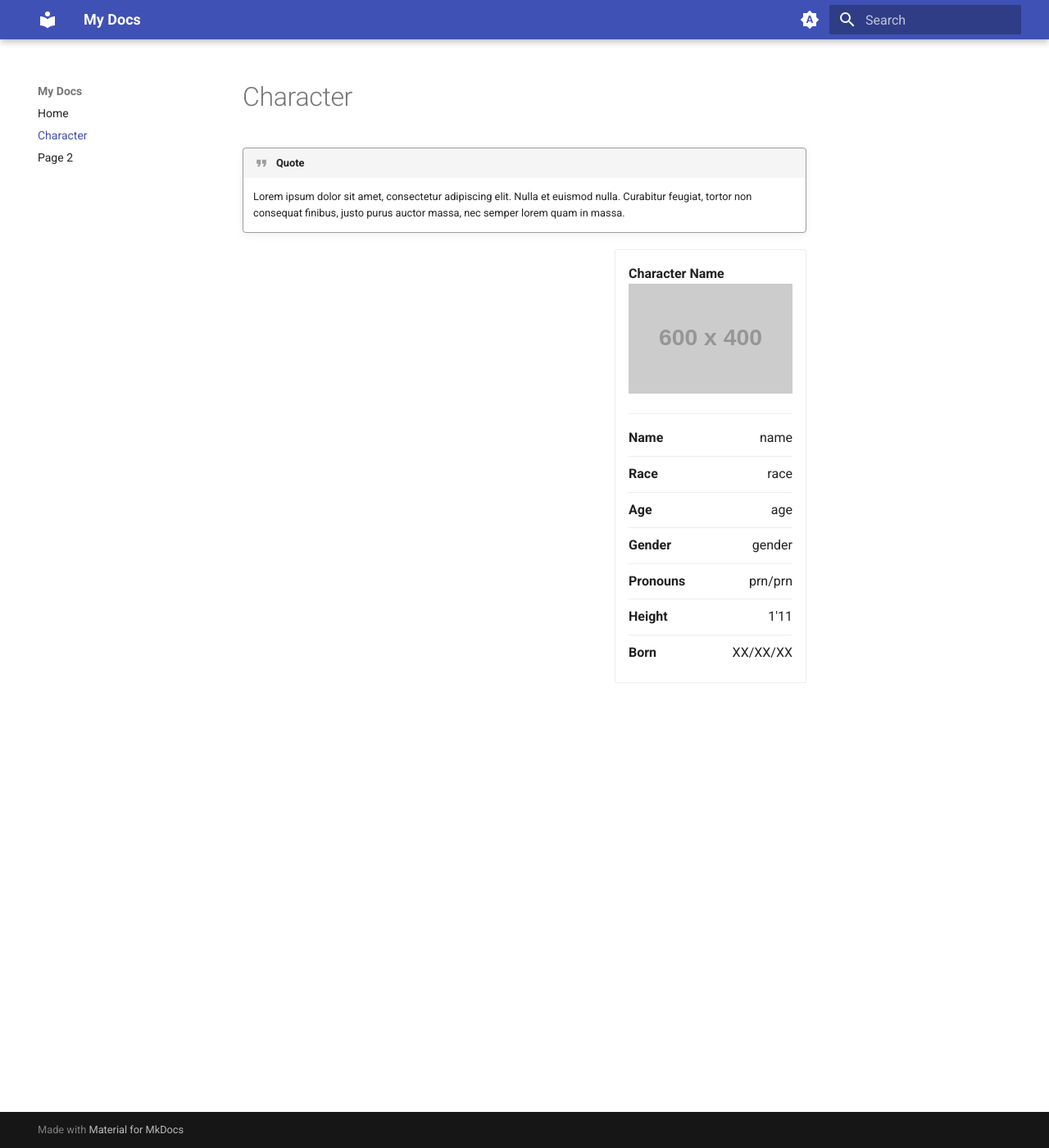
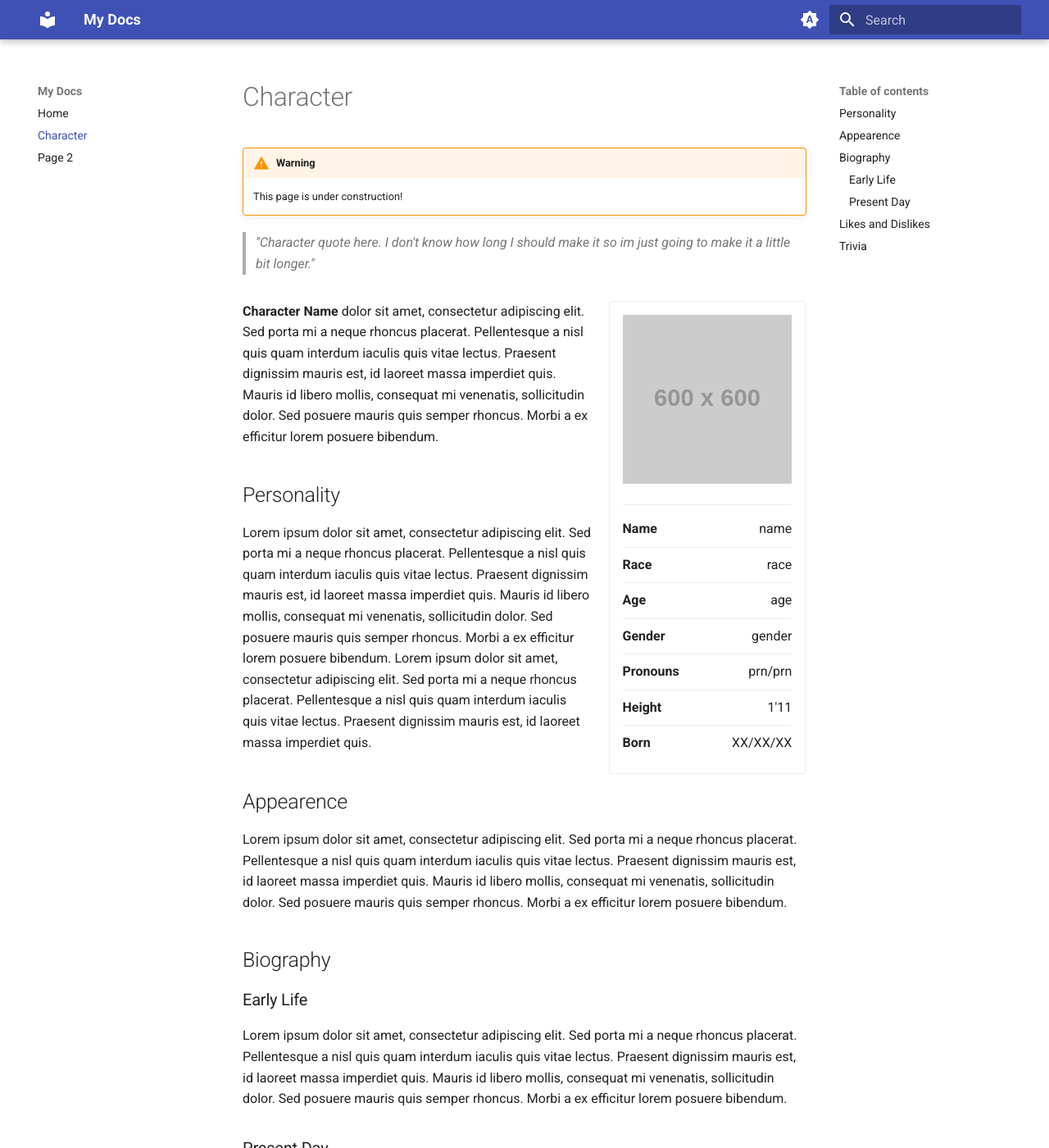
Before and after one commit to betapop/shiftpedia, an MkDocs documentation site: the page built from docs/character.md, in a window 1280 px wide and 1400 px high. Shown: the whole window at 82% size. Built offline with MkDocs 1.6.1 and Material for MkDocs 9.7.7, drawn with Linux system fonts in a browser that asks for light colours; some of the changed text lies outside the part shown.

Commit message:
still doing character stuff

```diff
--- a/docs/character.md
+++ b/docs/character.md
@@ -1,17 +1,54 @@
-!!! quote
+!!! warning
 
-    Lorem ipsum dolor sit amet, consectetur adipiscing elit. Nulla et euismod
-    nulla. Curabitur feugiat, tortor non consequat finibus, justo purus auctor
-    massa, nec semper lorem quam in massa.
+    This page is under construction!
 
-<div class="grid cards inline end" markdown>
+> *"Character quote here. I don't know how long I should make it so im just going to make it a little bit longer."*
+<style>
+    .chara-float {
+        float: left;
+    }
 
--   __Character Name__
-    ![Image title](https://dummyimage.com/600x400/eee/aaa)
+    .text-float {
+        width: 62%;
+        margin-right: 20px;
+    }
+
+    .infobox-float {
+        width: 35%;
+    }
+
+    @media (width <= 700px) {
+        .chara-float {
+            float: none;
+        }
+
+        .text-float {
+            width: 100%;
+            margin-right: 1px;
+        }
+
+        .infobox-float {
+            width: 100%;
+        }
+    }
+
+</style>
+
+<div class="chara-float text-float" markdown>
+**Character Name** dolor sit amet, consectetur adipiscing elit. Sed porta mi a neque rhoncus placerat. Pellentesque a nisl quis quam interdum iaculis quis vitae lectus. Praesent dignissim mauris est, id laoreet massa imperdiet quis. Mauris id libero mollis, consequat mi venenatis, sollicitudin dolor. Sed posuere mauris quis semper rhoncus. Morbi a ex efficitur lorem posuere bibendum.
+
+## Personality
+
+Lorem ipsum dolor sit amet, consectetur adipiscing elit. Sed porta mi a neque rhoncus placerat. Pellentesque a nisl quis quam interdum iaculis quis vitae lectus. Praesent dignissim mauris est, id laoreet massa imperdiet quis. Mauris id libero mollis, consequat mi venenatis, sollicitudin dolor. Sed posuere mauris quis semper rhoncus. Morbi a ex efficitur lorem posuere bibendum.
+Lorem ipsum dolor sit amet, consectetur adipiscing elit. Sed porta mi a neque rhoncus placerat. Pellentesque a nisl quis quam interdum iaculis quis vitae lectus. Praesent dignissim mauris est, id laoreet massa imperdiet quis.
+</div>
+<div class="grid cards chara-float infobox-float" markdown>
+
+-
+    ![Image title](https://dummyimage.com/600x600/eee/aaa)
 
     ---
 
-    <div markdown>
     <p style="text-align:left;">
     **Name**
     <span style="float:right;">
@@ -60,5 +97,45 @@
         XX/XX/XX
     </span>
     </p>
-    </div>
 </div>
+
+## Appearence
+
+Lorem ipsum dolor sit amet, consectetur adipiscing elit. Sed porta mi a neque rhoncus placerat. Pellentesque a nisl quis quam interdum iaculis quis vitae lectus. Praesent dignissim mauris est, id laoreet massa imperdiet quis. Mauris id libero mollis, consequat mi venenatis, sollicitudin dolor. Sed posuere mauris quis semper rhoncus. Morbi a ex efficitur lorem posuere bibendum.
+
+## Biography
+### Early Life
+
+Lorem ipsum dolor sit amet, consectetur adipiscing elit. Sed porta mi a neque rhoncus placerat. Pellentesque a nisl quis quam interdum iaculis quis vitae lectus. Praesent dignissim mauris est, id laoreet massa imperdiet quis. Mauris id libero mollis, consequat mi venenatis, sollicitudin dolor. Sed posuere mauris quis semper rhoncus. Morbi a ex efficitur lorem posuere bibendum.
+
+### Present Day
+
+Lorem ipsum dolor sit amet, consectetur adipiscing elit. Sed porta mi a neque rhoncus placerat. Pellentesque a nisl quis quam interdum iaculis quis vitae lectus. Praesent dignissim mauris est, id laoreet massa imperdiet quis. Mauris id libero mollis, consequat mi venenatis, sollicitudin dolor. Sed posuere mauris quis semper rhoncus. Morbi a ex efficitur lorem posuere bibendum.
+
+## Likes and Dislikes
+<div class="grid cards" markdown>
+
+-  __They like...__
+    <p>
+    * like here
+    * like here
+    * like here
+    * like here
+    * like here
+    </p>
+-  __They dislike...__
+    <p>
+    * dislike here
+    * dislike here
+    * dislike here
+    * dislike here
+    * dislike here
+    </p>
+
+</div>
+
+## Trivia
+* Put trivia here. Sit amet, consectetur adipiscing elit. Sed porta mi a neque rhoncus placerat. Pellentesque a nisl quis quam interdum iaculis quis vitae lectus.
+* Morbi a ex efficitur lorem posuere bibendum. In vulputate ex accumsan magna condimentum, vitae pretium diam consequat.
+* Class aptent taciti sociosqu ad litora torquent per conubia nostra, per inceptos himenaeos. Vestibulum ullamcorper, felis ac rutrum rhoncus, urna lorem malesuada ex, a faucibus urna nisl eu massa.
+* Vivamus quis lectus enim. Interdum et malesuada fames ac ante ipsum primis in faucibus. Pellentesque pretium lorem vitae tincidunt tempor.
```
